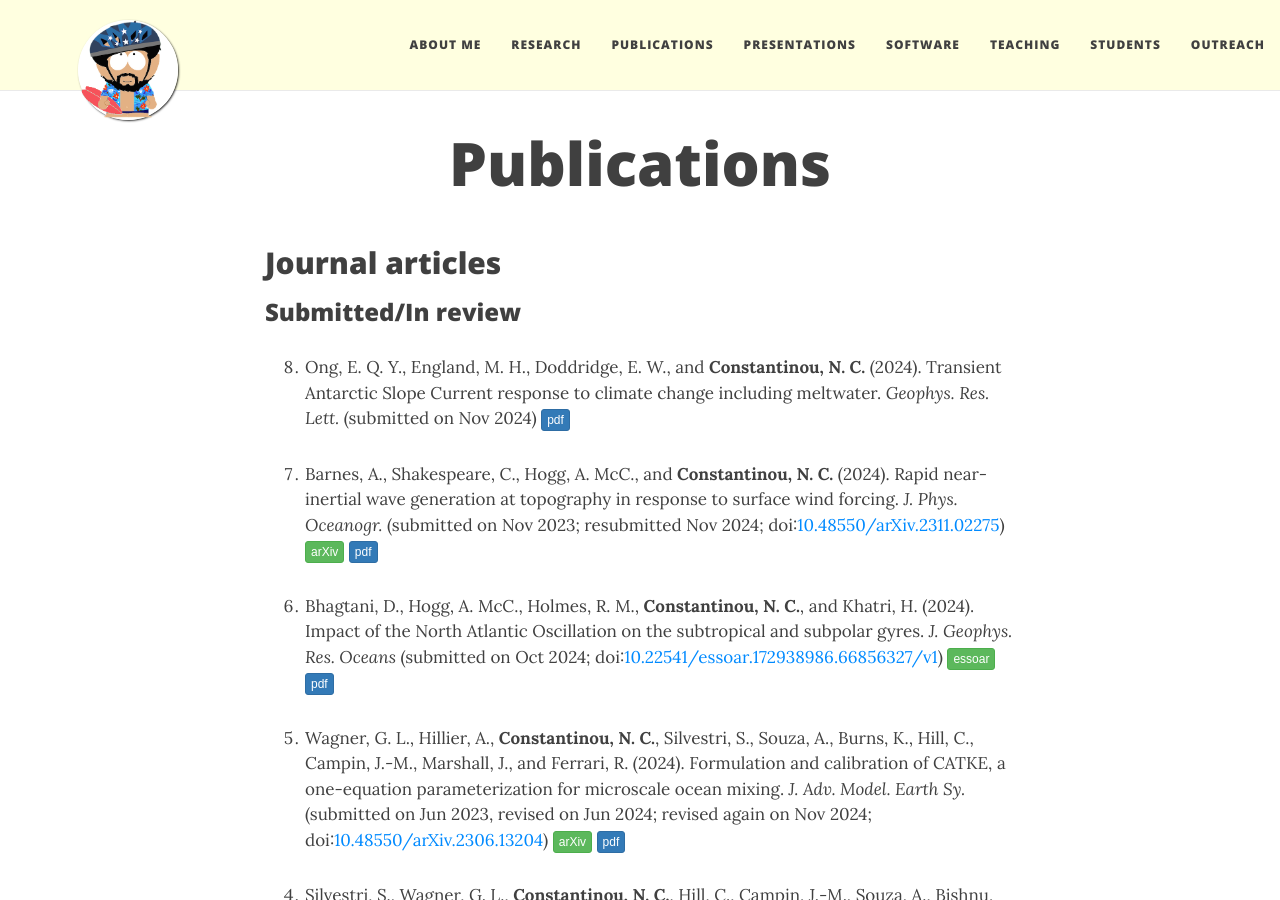
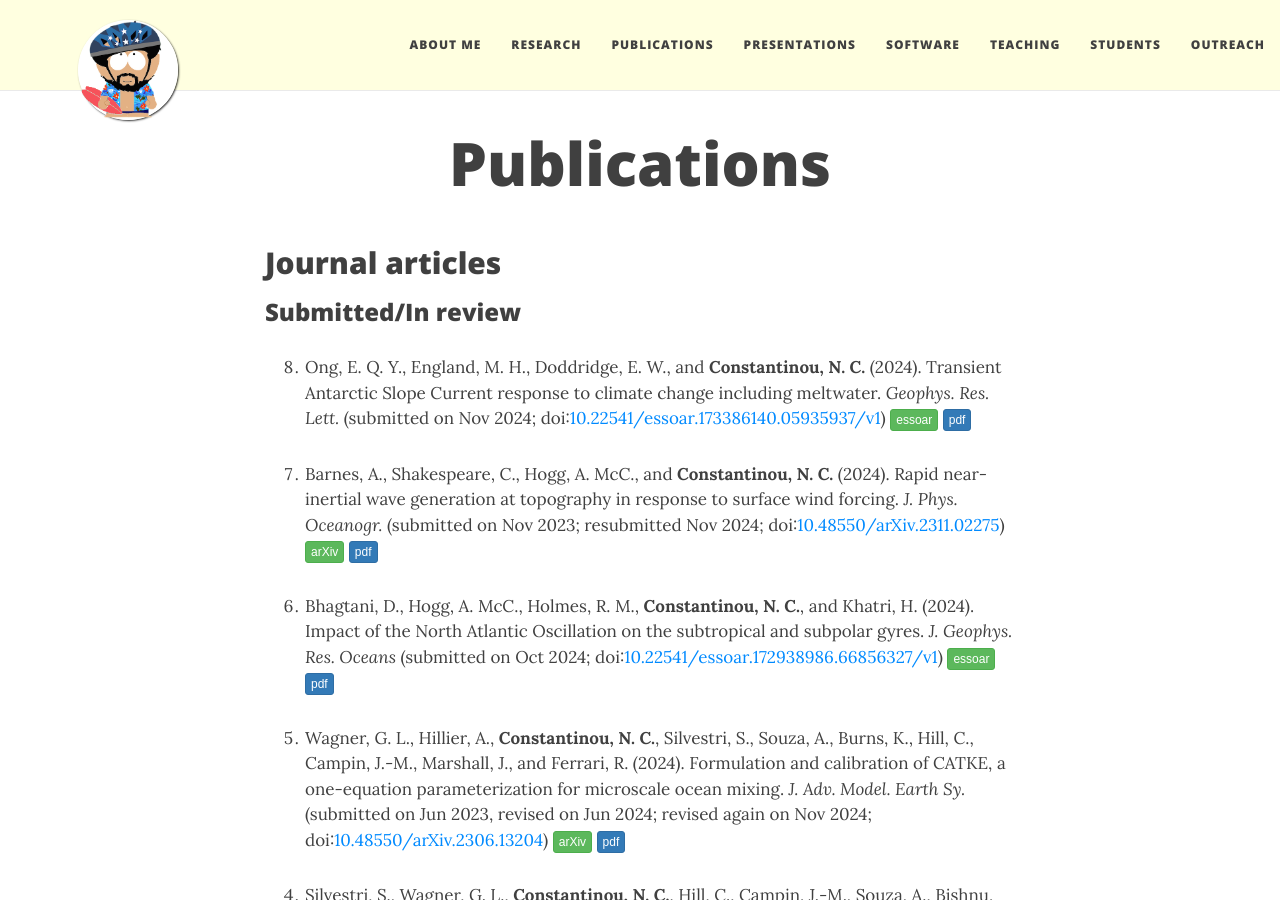
Before and after one commit to navidcy/navidcy.github.io, a Jekyll site: the page built from publications.md, in a window 1280 px wide and 900 px high. Built offline with Jekyll 4.4.1, drawn with Linux system fonts in a browser that asks for light colours; nearby versions of some CDN libraries; comment, search, counter and statistics services are not loaded.

Commit message:
add essoar

```diff
--- a/publications.md
+++ b/publications.md
@@ -9,7 +9,7 @@
 
 ### Submitted/In review
 
-0. Ong, E. Q. Y., England, M. H., Doddridge, E. W., and **Constantinou, N. C.** (2024). Transient Antarctic Slope Current response to climate change including meltwater. _Geophys. Res. Lett._ (submitted on Nov 2024) [<span class="btn btn-primary btn-xs{{end}}" style="font-family:sans-serif;">pdf</span>][asc-meltwater]
+0. Ong, E. Q. Y., England, M. H., Doddridge, E. W., and **Constantinou, N. C.** (2024). Transient Antarctic Slope Current response to climate change including meltwater. _Geophys. Res. Lett._ (submitted on Nov 2024; doi:[10.22541/essoar.173386140.05935937/v1](https://doi.org/10.22541/essoar.173386140.05935937/v1){:target="_blank"}) [<span class="btn btn-success btn-xs{{end}}" style="font-family:sans-serif;">essoar</span>](https://doi.org/10.22541/essoar.173386140.05935937/v1){:target="_blank"} [<span class="btn btn-primary btn-xs{{end}}" style="font-family:sans-serif;">pdf</span>][asc-meltwater]
 
 
 0. Barnes, A., Shakespeare, C., Hogg, A. McC., and **Constantinou, N. C.** (2024). Rapid near-inertial wave generation at topography in response to surface wind forcing. _J. Phys. Oceanogr._ (submitted on Nov 2023; resubmitted Nov 2024; doi:[10.48550/arXiv.2311.02275](https://doi.org/10.48550/arXiv.2311.02275)) [<span class="btn btn-success btn-xs{{end}}" style="font-family:sans-serif;">arXiv</span>][arXiv:2311.02275]{:target="_blank"} [<span class="btn btn-primary btn-xs{{end}}" style="font-family:sans-serif;">pdf</span>][topographic-NIWs]
```
